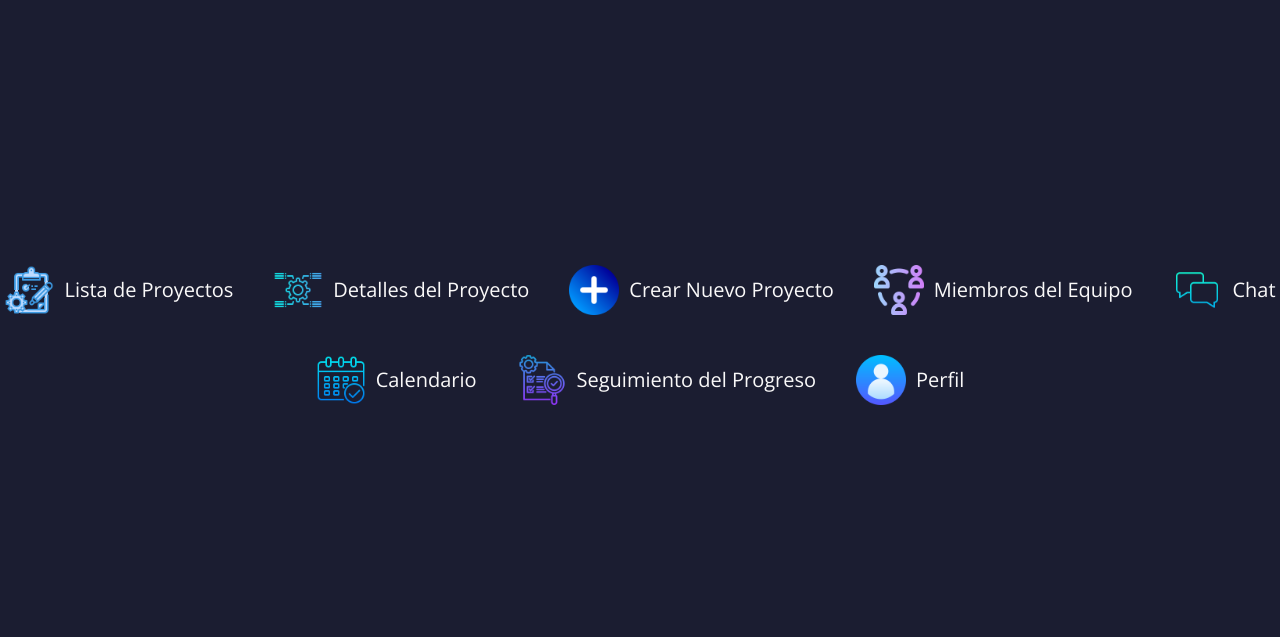
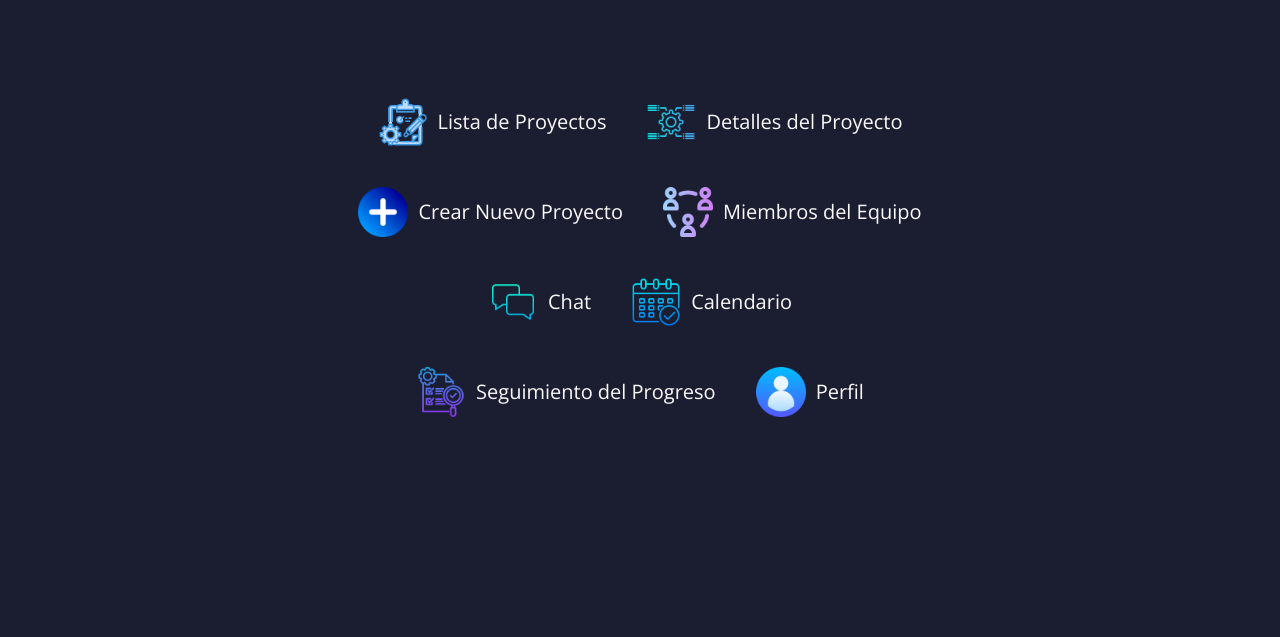
Before and after one commit to Madelynglanuza/ColabPro3, a plain HTML site: page views/index.html in a window 1280 px wide. Shown: the part 163-800 px from the top of the page. Drawn offline with nearby package versions, Linux system fonts and the light colour scheme.

Commit message:
feat: Se centraron los items del index

```diff
--- a/styles/index.css
+++ b/styles/index.css
@@ -1,15 +1,18 @@
 @import "base.css";
 @import "global.css";
+@import "button.css";
 
 body {
     background-color: var(--bg-color);
+    display: flex;
+    gap: 10rem;
+    flex-direction: column;
 }
 
 header {
     display: flex;
-    height: 100vh;
+    height: 20vh;
     flex-direction: column;
-    gap: 10rem;
 }
 
 .nav-bar {
@@ -46,6 +49,15 @@ header {
     }
 }
 
+.main-container {
+    display: flex;
+    max-height: 90vh;
+    justify-content: center;
+    align-items: center;
+    align-content: center;
+    justify-items: center;
+}
+
 .auth-link {
     font-size: 1.5rem;
 }
@@ -59,6 +71,7 @@ header {
     flex-wrap: wrap;
     align-content: center;
     gap: 4rem;
+    max-width: 50vw;
 }
 
 .panel_item {
--- a/views/index.html
+++ b/views/index.html
@@ -20,7 +20,9 @@
             </div>
         </div>
     </nav>
-
+    <
+</header>
+<div class="main-container">
     <ul class="panel_container">
         <li class="panel_item">
             <a href="projects.html" id="project_list">
@@ -71,7 +73,6 @@
             </a>
         </li>
     </ul>
-</header>
-
+</div>
 </body>
 </html>
```
